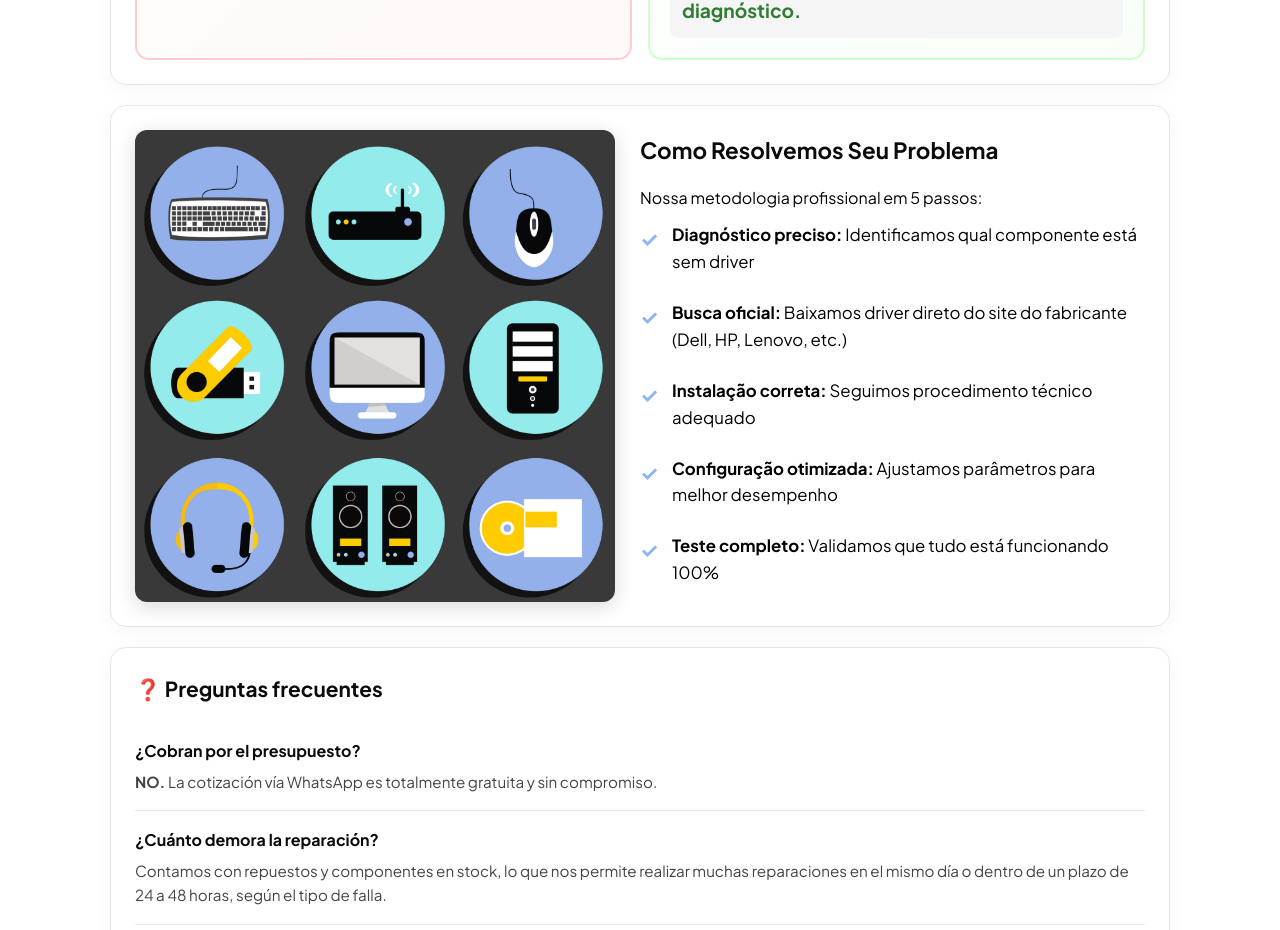
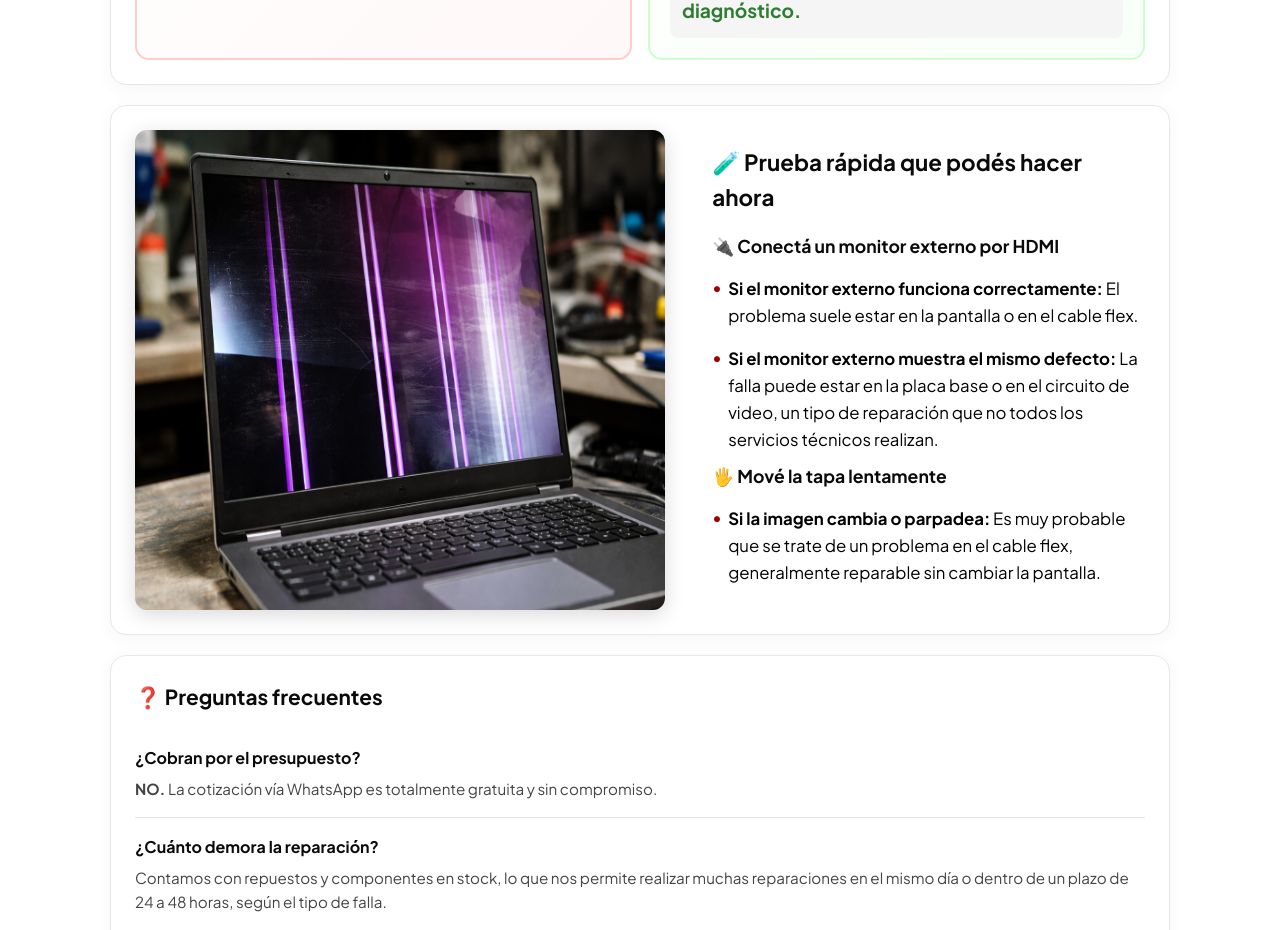
Before and after one commit to FrancoMED/BIOSTEC, a React (Vite) app in the folder client/: page /screen in a window 1280 px wide. Shown: the part 1240-2170 px from the top of the page. Built offline with nearby package versions, Linux system fonts and the light colour scheme.

Commit message:
feat: change text and img in Diagnostic component

```diff
--- a/client/src/pages/Screen/components/Diagnostic/Diagnostic.jsx
+++ b/client/src/pages/Screen/components/Diagnostic/Diagnostic.jsx
@@ -1,6 +1,6 @@
 import React from "react";
 import styles from "./Diagnostic.module.css";
-import image from "../../../../assets/Images/components.png";
+import image from "../../../../assets/Images/pantalla-rota.jpg";
 
 const Diagnostic = () => {
   return (
@@ -11,29 +11,32 @@ const Diagnostic = () => {
           <div className="w-full lg:w-3/7">
             <img src={image} alt="Componentes" />
           </div>
-          <div className="w-full lg:w-1/2">
-            <h2>Como Resolvemos Seu Problema</h2>
-            <p className="mb-4">Nossa metodologia profissional em 5 passos:</p>
+          <div className="w-full lg:w-3/7">
+            <h2>🧪 Prueba rápida que podés hacer ahora</h2>
+            {/* <p>
+              Antes de descartar tu equipo o cambiar la pantalla, podés realizar
+              estas pruebas simples que ayudan a identificar dónde está la
+              falla.
+            </p> */}
+            <h3>🔌 Conectá un monitor externo por HDMI</h3>
             <ul className={styles.lp_list}>
               <li>
-                <strong>Diagnóstico preciso:</strong> Identificamos qual
-                componente está sem driver
+                <strong>Si el monitor externo funciona correctamente:</strong>{" "}
+                El problema suele estar en la pantalla o en el cable flex.
               </li>
               <li>
-                <strong>Busca oficial:</strong> Baixamos driver direto do site
-                do fabricante (Dell, HP, Lenovo, etc.)
+                <strong>Si el monitor externo muestra el mismo defecto:</strong>{" "}
+                La falla puede estar en la placa base o en el circuito de video,
+                un tipo de reparación que no todos los servicios técnicos
+                realizan.
               </li>
+            </ul>
+            <h3>🖐️ Mové la tapa lentamente</h3>
+            <ul className={styles.lp_list}>
               <li>
-                <strong>Instalação correta:</strong> Seguimos procedimento
-                técnico adequado
-              </li>
-              <li>
-                <strong>Configuração otimizada:</strong> Ajustamos parâmetros
-                para melhor desempenho
-              </li>
-              <li>
-                <strong>Teste completo:</strong> Validamos que tudo está
-                funcionando 100%
+                <strong>Si la imagen cambia o parpadea:</strong> Es muy probable
+                que se trate de un problema en el cable flex, generalmente
+                reparable sin cambiar la pantalla.
               </li>
             </ul>
           </div>
--- a/client/src/pages/Screen/components/Diagnostic/Diagnostic.module.css
+++ b/client/src/pages/Screen/components/Diagnostic/Diagnostic.module.css
@@ -23,11 +23,23 @@
     color: var(--lp-dark);
 }
 
+.lp_section p {
+    margin-bottom: 0.5rem;
+}
+
+.lp_section h3 {
+    font-size: 1.1rem;
+    font-weight: 700;
+    margin-bottom: 0.5rem;
+    color: var(--lp-dark);
+}
+
 .lp_section img {
     width: 100%;
     border-radius: 12px;
     box-shadow: 0 5px 20px rgba(0, 0, 0, 0.15);
-    min-width: 480px;
+    min-width: 530px;
+    min-height: 480px;
     /* height: 100%; */
 }
 
@@ -40,18 +52,18 @@
 }
 
 .lp_list li {
-    padding: 0.75rem 0;
-    padding-left: 2rem;
+    padding: 0.5rem 0;
+    padding-left: 1rem;
     position: relative;
     font-size: 1.05rem;
     line-height: 1.6;
 }
 
 .lp_list li::before {
-    content: '✓';
+    content: '•';
     position: absolute;
     left: 0;
-    color: var(--lp-primary);
+    color: #a00000;
     font-weight: bold;
-    font-size: 1.3rem;
+    font-size: 0.9rem;
 }
```
